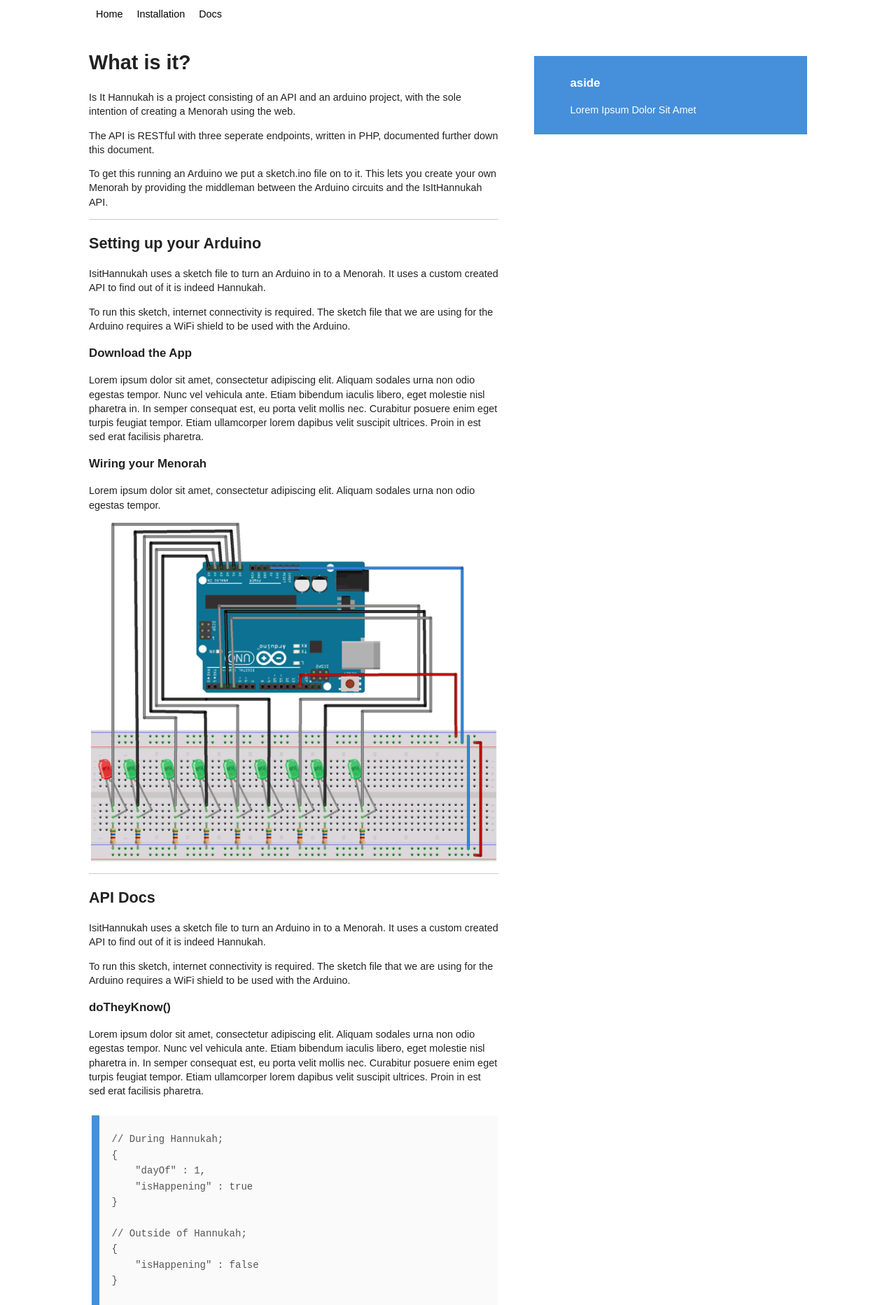
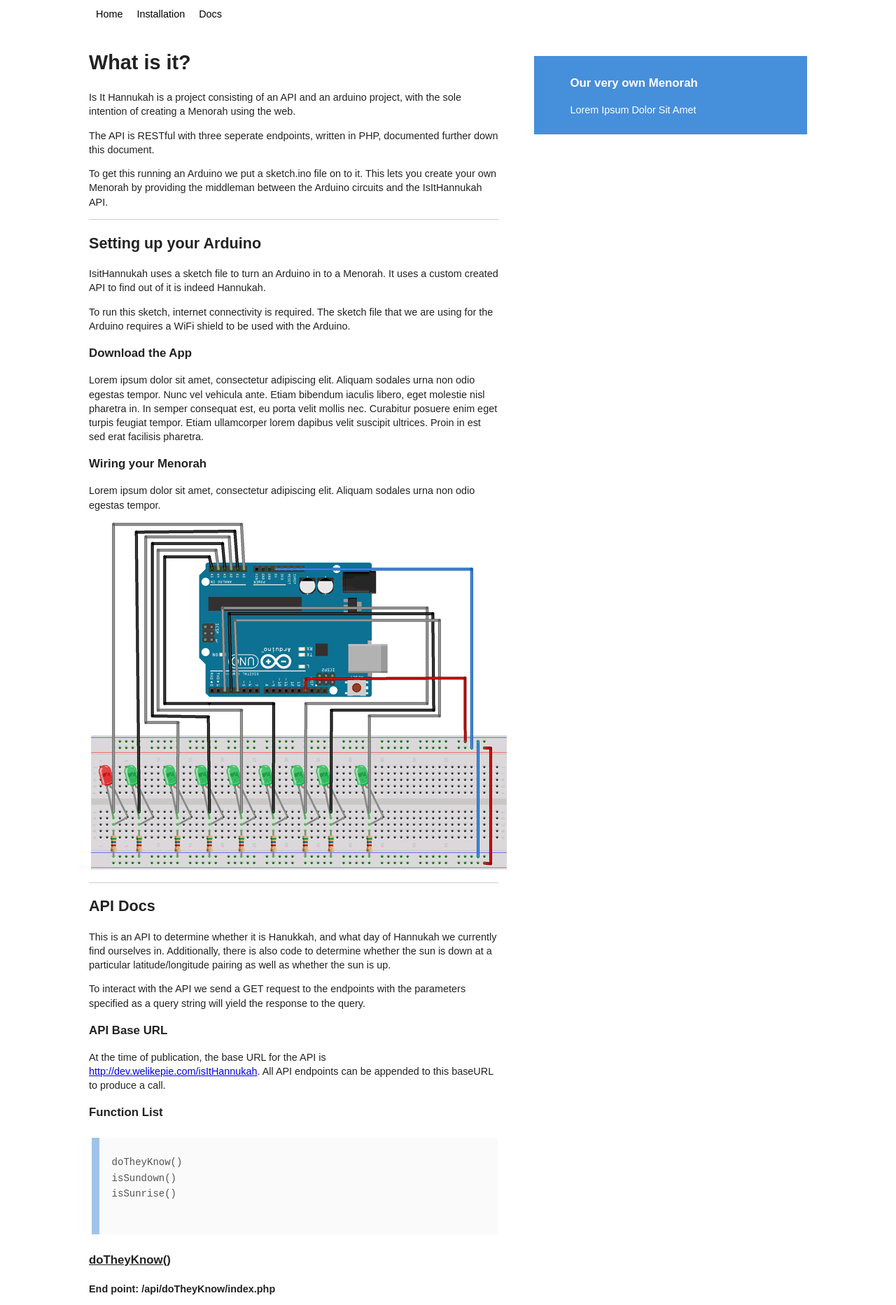
Before and after one commit to welikepie/isItHanukkah, a PHP site: page / in a window 1280 px wide. Shown: the part 158-2023 px from the top of the page at 70% size. Run offline with PHP 8.4, Linux system fonts and the light colour scheme; some libraries are stand-ins or nearby versions.

Commit message:
More Content, More Styling

```diff
--- a/site/css/main.css
+++ b/site/css/main.css
@@ -36,7 +36,6 @@ hr {
 
 img {
     vertical-align: middle;
-    width: 100%;
 }
 
 fieldset {
@@ -134,7 +133,8 @@ nav a:hover {
 
 .footer-container footer {
     color: white;
-    padding: 20px 0;
+    padding: 10px 0;
+    text-align: center;
 }
 
 .title {
@@ -164,12 +164,26 @@ pre code {
     }
 pre {
     padding: 0.1em 0.5em 0.3em 1.2em;
-    border-left: 11px solid #468fda;
+    border-left: 11px solid rgba(70, 143, 218, 0.5);
     margin: 1.7em 0 1.7em 0.3em;
     overflow: auto;
     width: 93%;
     background-color: #FAFAFA;
     }
+
+.endpoint {
+    margin-top: 10px;
+    text-decoration: underline;
+}
+
+.footer-container a {
+    color: #ffffff;
+    text-decoration: none;
+}
+
+.footer-container a:hover {
+    text-decoration: underline;
+}
 
 /* ==========================================================================
    Media Queries
--- a/site/index.html
+++ b/site/index.html
@@ -19,16 +19,16 @@
 
         <div class="header-container">
             <header class="wrapper clearfix">
-                <h1 class="title">Is it Hannukah?</h1
+                <h1 class="title">Is it Hannukah?</h1>
             </header>
         </div>
 
         <div class="wrapper clearfix">
             <nav>
                     <ul>
-                        <li><a href="#">Home</a></li>
-                        <li><a href="#">Installation</a></li>
-                        <li><a href="#">Docs</a></li>
+                        <li><a href="#home">Home</a></li>
+                        <li><a href="#installation">Installation</a></li>
+                        <li><a href="#apidocs">Docs</a></li>
                     </ul>
                 </nav>
         </div>
@@ -38,7 +38,7 @@
 
                 <article>
                     <header>
-                        <h1>What is it?</h1>
+                        <h1><a name="home">What is it?</a></h1>
                         <p>Is It Hannukah is a project consisting of an API and an arduino project, with the sole intention of creating a Menorah using the web.</p>
 
                         <p>The API is RESTful with three seperate endpoints, written in PHP, documented further down this document.</p>
@@ -47,7 +47,7 @@
                     </header>
                     <hr/>
                     <section>
-                        <h2>Setting up your Arduino</h2>
+                        <h2><a name="installation">Setting up your Arduino</a></h2>
                         <p>IsitHannukah uses a sketch file to turn an Arduino in to a Menorah. It uses a custom created API to find out of it is indeed Hannukah.</p>
                         <p>To run this sketch, internet connectivity is required. The sketch file that we are using for the Arduino requires a WiFi shield to be used with the Arduino.</p>
                     </section>
@@ -64,13 +64,43 @@
                     <hr/>
 
                     <section>
-                        <h2>API Docs</h2>
-                        <p>IsitHannukah uses a sketch file to turn an Arduino in to a Menorah. It uses a custom created API to find out of it is indeed Hannukah.</p>
-                        <p>To run this sketch, internet connectivity is required. The sketch file that we are using for the Arduino requires a WiFi shield to be used with the Arduino.</p>
+                        <h2><a name="apidocs">API Docs</a></h2>
+                        <p>This is an API to determine whether it is Hanukkah, and what day of Hannukah we currently find ourselves in. Additionally, there is also code to determine whether the sun is down at a particular latitude/longitude pairing as well as whether the sun is up.</p>
+                        <p>To interact with the API we send a GET request to the endpoints with the parameters specified as a query string will yield the response to the query.</p>
                     </section>
                     <section>
-                        <h3>doTheyKnow()</h3>
-                        <p>Lorem ipsum dolor sit amet, consectetur adipiscing elit. Aliquam sodales urna non odio egestas tempor. Nunc vel vehicula ante. Etiam bibendum iaculis libero, eget molestie nisl pharetra in. In semper consequat est, eu porta velit mollis nec. Curabitur posuere enim eget turpis feugiat tempor. Etiam ullamcorper lorem dapibus velit suscipit ultrices. Proin in est sed erat facilisis pharetra.</p>
+                        <h3>API Base URL</h3>
+                        <p>At the time of publication, the base URL for the API is <a href="http://dev.welikepie.com/isItHannukah">http://dev.welikepie.com/isItHannukah</a>. All API endpoints can be appended to this baseURL to produce a call.</p>
+                    <setion>
+                        <h3>Function List</h3>
+                        <pre>
+                            <code>
+doTheyKnow()
+isSundown()
+isSunrise()
+                            </code>
+                        </pre>
+                    </setion>
+                    <section>
+                        <h3 class="endpoint">doTheyKnow()</h3>
+                        <h4>End point: /api/doTheyKnow/index.php</h4>
+                        <p>Functions:</p>
+                        <pre>
+                            <code>
+doTheyKnow()  -  /api/doTheyKnow/index.php
+doTheyKnow(float lat, float lon)  -  /api/doTheyKnow/index.php?lat=31&lon=32
+doTheyKnow(int forceDay)  -  /api/doTheyKnow/index.php?forceDay=5
+                            </code>
+                        </pre>
+
+                        <ul>
+                            <li>In its instance of taking no arguments, it returns whether it is Hannukah or not in London, England.</li>
+                            <li>In its instance of taking two arguments, it returns whether it is Hannukah or not at whatever latitude (lat) and longitude (lon) are provided.</li>
+                            <li>In its instance of taking one argument, it returns as if Hannukah is happening on the day specified by the forceDay parameter.</li>
+                        </ul>
+
+                        <p>Returned object has the attribute of "isHappening" regardless, with "true" marking it is hannukah, and "false" marking it as not being Hannukah. If isHappening is true, the "dayOf" attribute will be set to the current day of Hannukah.</p>
+
                         <pre>
                             <code>
 // During Hannukah;
@@ -86,19 +116,69 @@
                             </code>
                         </pre>
                     </section>
+
                     <section>
-                        <h3>isSundown()</h3>
-                        <p>Lorem ipsum dolor sit amet, consectetur adipiscing elit. Aliquam sodales urna non odio egestas tempor. Nunc vel vehicula ante. Etiam bibendum iaculis libero, eget molestie nisl pharetra in. In semper consequat est, eu porta velit mollis nec. Curabitur posuere enim eget turpis feugiat tempor. Etiam ullamcorper lorem dapibus velit suscipit ultrices. Proin in est sed erat facilisis pharetra.</p>
+                        <h3 class="endpoint">isSundown()</h3>
+                        <h4>End point: /api/isSundown/index.php</h4>
+                        <pre>
+                            <code>
+isSundown()  -  /api/isSundown/index.php
+isSundown(float lat, float lon)  -  /api/isSundown/index.php?lat=31&lon=32
+                            </code>
+                        </pre>
+
+                        <ul>
+                            <li>In its instance of taking no arguments, it returns an object specifying whether the sun has set in London, England.</li>
+                            <li>In its instance of taking no arguments, it returns an object specifying whether the sun has set at the provided latitude and longitude.</li>
+                        </ul>
+
+                        <p>
+                            The returned Object has three attributes; one to denote each type of sunset. These each have a boolean flag attached to them to check if that type of sunset has happened yet.
+                        </p>
+                        <pre>
+                            <code>
+{
+    "civil_sundown" : false,
+    "nautical_sundown" : false,
+    "astronomical_sundown" : false
+}
+                            </code>
+                        </pre>
                     </section>
                     <section>
-                        <h3>isSunrise</h3>
-                        <p>Lorem ipsum dolor sit amet, consectetur adipiscing elit. Aliquam sodales urna non odio egestas tempor. Nunc vel vehicula ante. Etiam bibendum iaculis libero, eget molestie nisl pharetra in. In semper consequat est, eu porta velit mollis nec. Curabitur posuere enim eget turpis feugiat tempor. Etiam ullamcorper lorem dapibus velit suscipit ultrices. Proin in est sed erat facilisis pharetra.</p>
+                        <h3 class="endpoint">isSunrise</h3>
+                        <h4>End point: /api/isSunrise/index.php</h4>
+                        <p>Functions:
+                            <pre>
+                            <code>
+isSunrise()  -  /api/isSunrise/index.php
+isSunrise(float lat, float lon)  -  /api/isSunrise/index.php?lat=31&lon=32
+                            </code>
+                        </pre>
+                        </p>
+
+                        <ul>
+                            <li>In its instance of taking no arguments, it returns an object specifying whether the sun has risen in London, England</li>
+                            <li>In its instance of taking no arguments, it returns an object specifying whether the sun has risen at the provided latitude and longitude.</li>
+                        </ul>
+
+                        <p>The returned Object has three attributes; one to denote each type of sunrise. These each have a boolean flag attached to them to check if that type of sunrise has happened yet.</p>
+
+                        <pre>
+                            <code>
+{
+    "civil_sunrise" : false,
+    "nautical_sunrise" : false,
+    "astronomical_sunrise" : true
+}
+                            </code>
+                        </pre>
                     </section>
 
                 </article>
 
                 <aside>
-                    <h3>aside</h3>
+                    <h3>Our very own Menorah</h3>
                     <p>Lorem Ipsum Dolor Sit Amet</p>
                 </aside>
 
@@ -107,7 +187,7 @@
 
         <div class="footer-container">
             <footer class="wrapper">
-                <p>By We Like Pie</p>
+                <p><a href="http://www.welikepie.com">A We Like Pie Production</a></p>
             </footer>
         </div>
 
```
Lines whose indentation alone changed are shown as unchanged.
